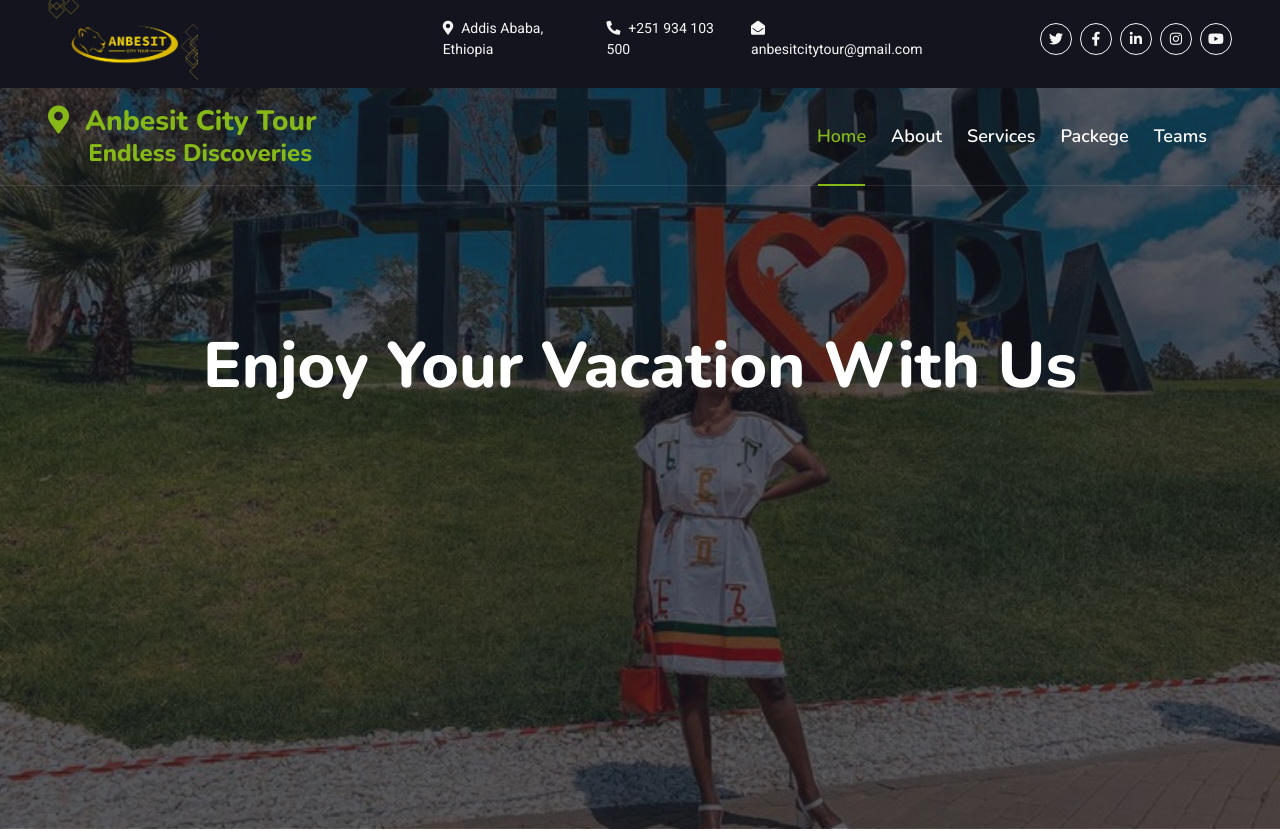
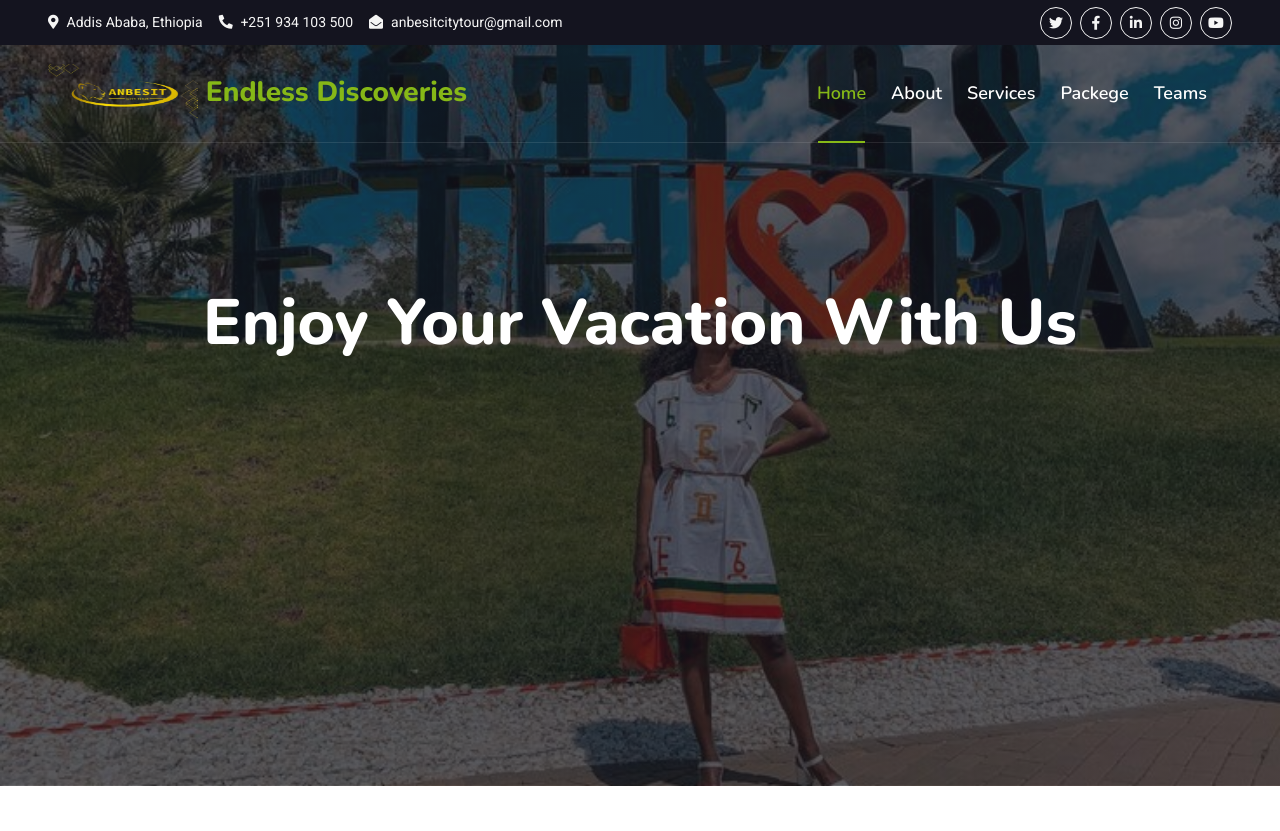
Before and after one commit to Benjii400/Travelcopy, a plain HTML site: page index.html in a window 1280 px wide. Shown: the top 831 px of the page. Drawn offline with nearby package versions, Linux system fonts and the light colour scheme; animation ran at ten frames a second.

Commit message:
update on index

```diff
--- a/index.html
+++ b/index.html
@@ -41,10 +41,7 @@
     <!-- Topbar Start -->
     <div class="container-fluid bg-dark px-5 d-none d-lg-block">
         <div class="row gx-0">
-            <div class="col-lg-4">
-                <img class="img-fluid" src="img/logo.png" width="150px" alt="">
-            </div>
-            <div class="col-lg-5 text-center text-lg-start mt-3 mb-lg-0">
+            <div class="col-lg-8 text-center text-lg-start mb-3 mb-lg-0">
                 <div class="d-inline-flex align-items-center " style="height: 45px;">
                     <small class="me-3 text-light"><i class="fa fa-map-marker-alt me-2"></i>Addis Ababa,
                         Ethiopia</small>
@@ -52,7 +49,7 @@
                     <small class="text-light"><i class="fa fa-envelope-open me-2"></i>anbesitcitytour@gmail.com</small>
                 </div>
             </div>
-            <div class="col-lg-3 text-center text-lg-end mt-3">
+            <div class="col-lg-4 text-center text-lg-end ">
                 <div class="d-inline-flex align-items-center" style="height: 45px;">
                     <a class="btn btn-sm btn-outline-light btn-sm-square rounded-circle me-2" href=""><i
                             class="fab fa-twitter fw-normal"></i></a>
@@ -75,9 +72,11 @@
     <div class="container-fluid position-relative p-0 mb-5">
         <nav class="navbar navbar-expand-lg navbar-light px-4 px-lg-5 py-3 py-lg-0">
             <a href="" class="navbar-brand p-0">
-                <h3 class="text-primary m-0"><i class="fa fa-map-marker-alt me-3"></i>Anbesit City Tour</h3>
-                <h4 class="text-primary m-0"> &nbsp; &nbsp; &nbsp;  Endless Discoveries</h4>
-            </a>
+                <h3 class="text-primary m-0">
+                    <i>
+                    <img class="img-fluid" src="img/logo.png" width="150px" alt="">
+                </i>Endless Discoveries</h3>
+                 </a>
             <button class="navbar-toggler" type="button" data-bs-toggle="collapse" data-bs-target="#navbarCollapse">
                 <span class="fa fa-bars"></span>
             </button>
```
